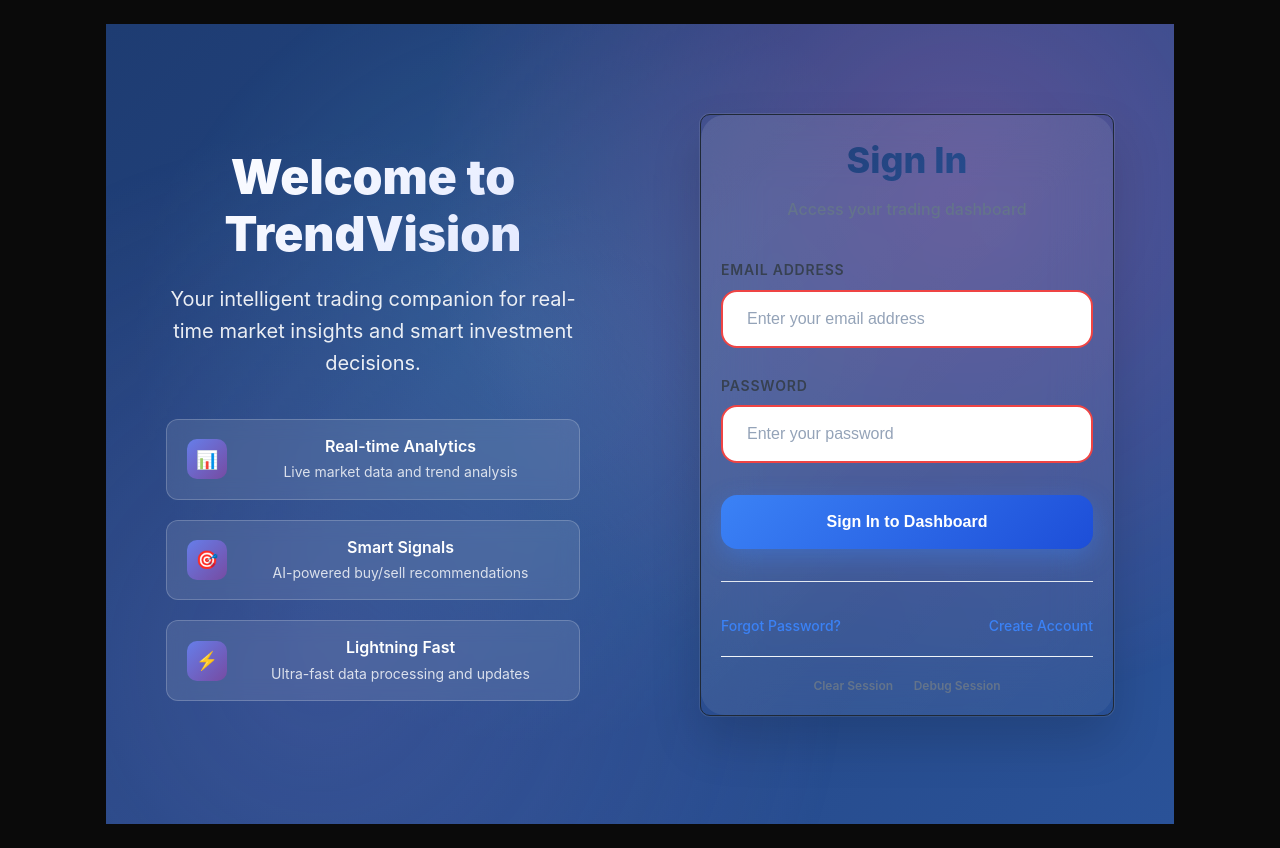
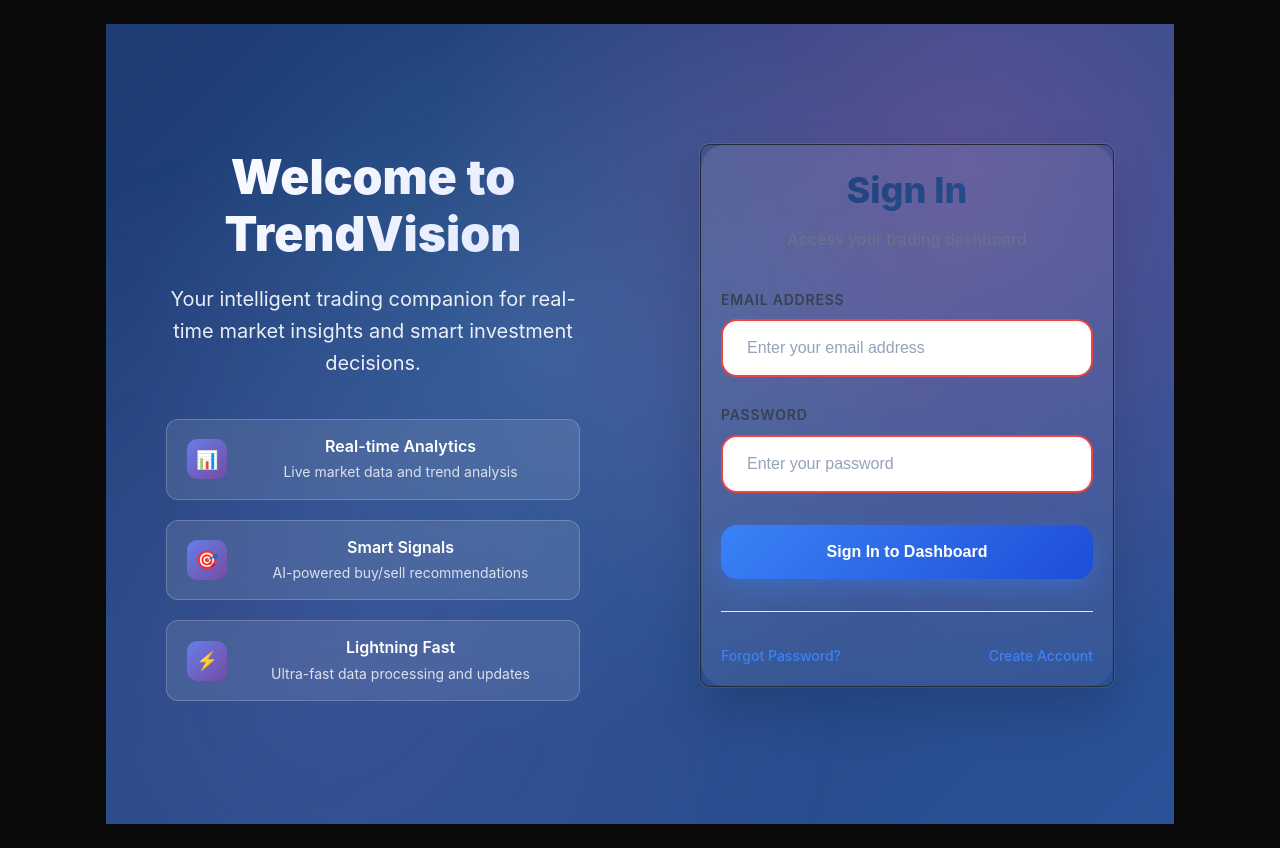
Before and after one commit to Deepakmapalakaje/TrendVision, a Flask app: page / in a window 1280 px wide. Shown: the part 51-899 px from the top of the page. Run offline with Flask 3, Linux system fonts and the light colour scheme; data that the repository does not hold is empty.

Commit message:
REMOVE: Remove debug links causing BuildError for non-existent endpoints

```diff
--- a/Desktop/p2/templates/login.html
+++ b/Desktop/p2/templates/login.html
@@ -67,10 +67,7 @@
           <a href="{{ url_for('signup') }}">Create Account</a>
         </div>
 
-        <div class="auth-debug-links">
-          <a href="{{ url_for('clear_session') }}">Clear Session</a>
-          <a href="{{ url_for('debug_session') }}">Debug Session</a>
-        </div>
+
       </div>
     </div>
   </div>
```
